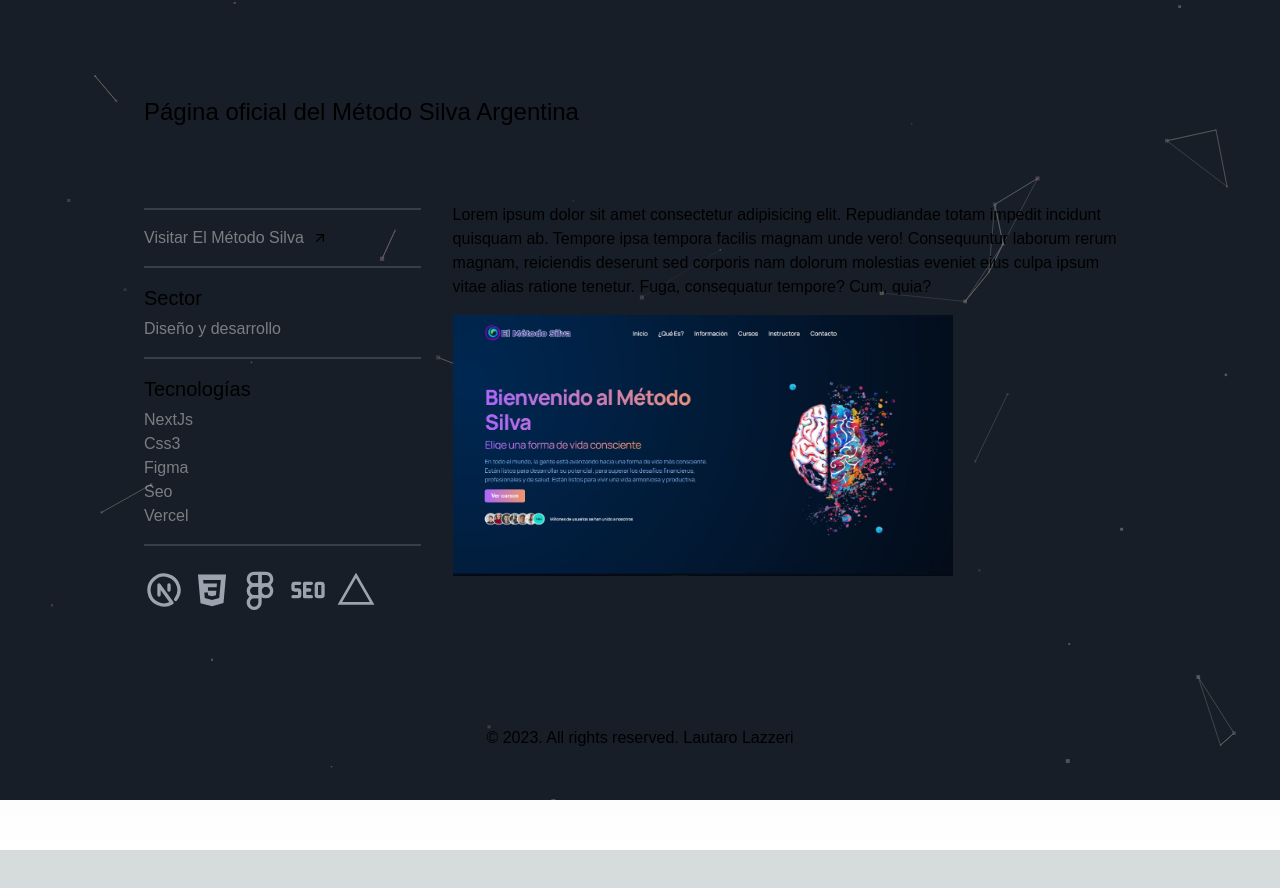
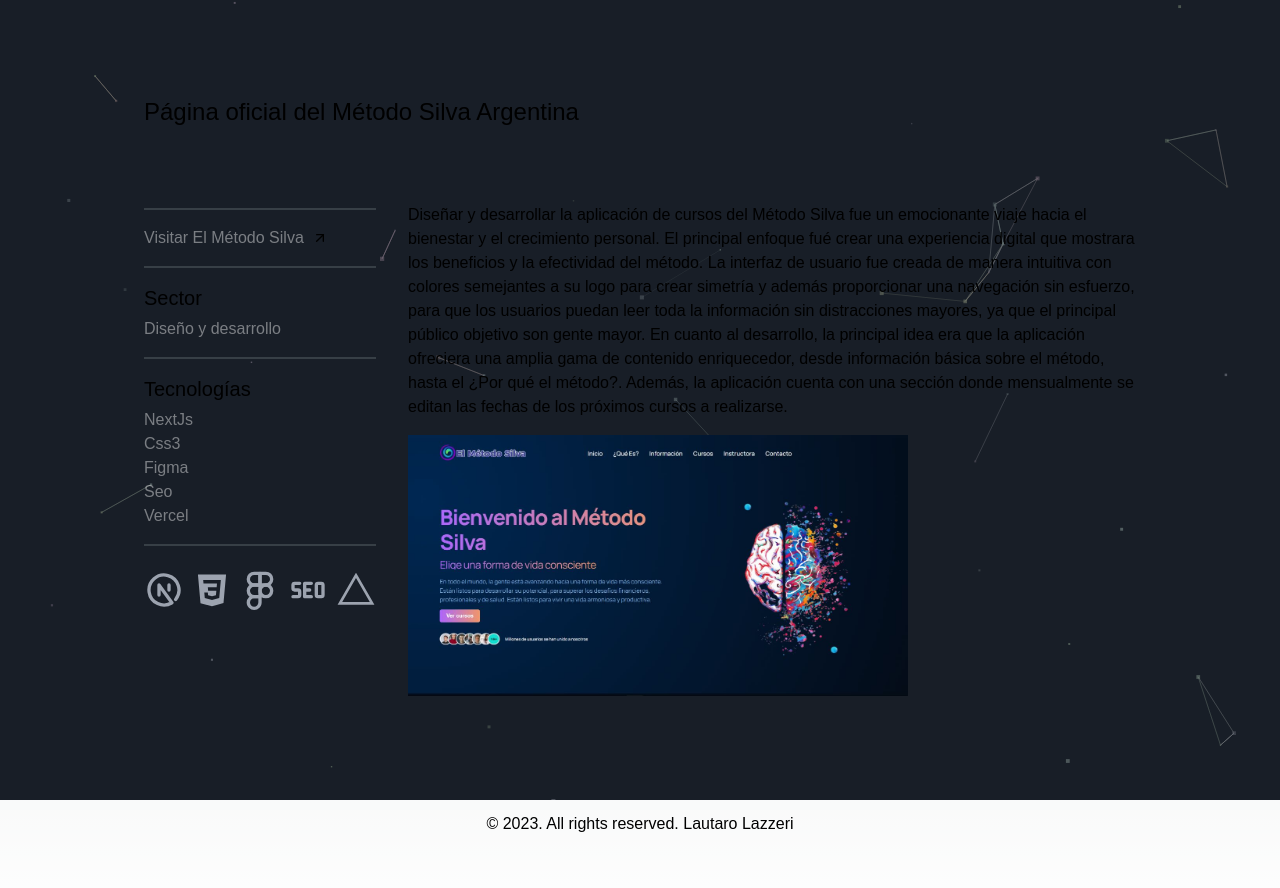
Before and after one commit to lautarolazzeri/lautaro-lazzeri, a Next.js app: page /portfolio/metodosilva in a window 1280 px wide. Shown: the top 888 px of the page. Before the commit the page ends 850 px from the top, so only its background shows below. Built offline with nearby package versions, Linux system fonts and the light colour scheme.

Commit message:
metodo silva info

```diff
--- a/pages/portfolio/metodosilva.jsx
+++ b/pages/portfolio/metodosilva.jsx
@@ -50,7 +50,13 @@
         </div>
       </div>
       <div className='md:ml-8 nomt'>
-        <p>Lorem ipsum dolor sit amet consectetur adipisicing elit. Repudiandae totam impedit incidunt quisquam ab. Tempore ipsa tempora facilis magnam unde vero! Consequuntur laborum rerum magnam, reiciendis deserunt sed corporis nam dolorum molestias eveniet eius culpa ipsum vitae alias ratione tenetur. Fuga, consequatur tempore? Cum, quia?</p>
+        <p>
+        Diseñar y desarrollar la aplicación de cursos del Método Silva fue un emocionante viaje hacia el bienestar y el crecimiento personal. El principal enfoque fué crear una experiencia digital que mostrara los beneficios y la efectividad del método.
+
+        La interfaz de usuario fue creada de manera intuitiva con colores semejantes a su logo para crear simetría y además proporcionar una navegación sin esfuerzo, para que los usuarios puedan leer toda la información sin distracciones mayores, ya que el principal público objetivo son gente mayor.
+
+        En cuanto al desarrollo, la principal idea era que la aplicación ofreciera una amplia gama de contenido enriquecedor, desde información básica sobre el método, hasta el ¿Por qué el método?. Además, la aplicación cuenta con una sección donde mensualmente se editan las fechas de los próximos cursos a realizarse.
+        </p>
         <Image src='/metodosilva.jpg' width={500} height={300} alt='metodosilva' className='mt-5 strange-padding' />
       </div>
   </div>
```
